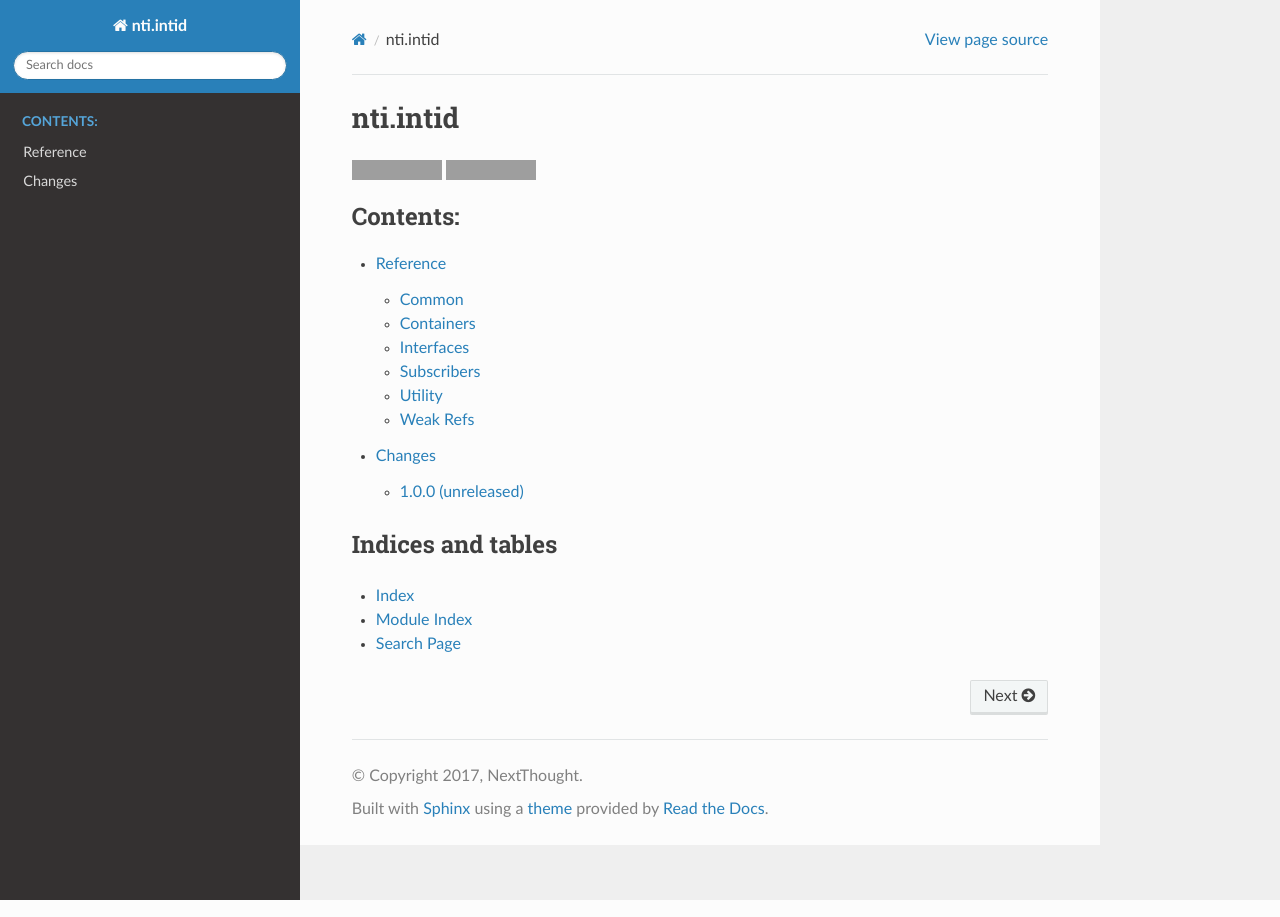
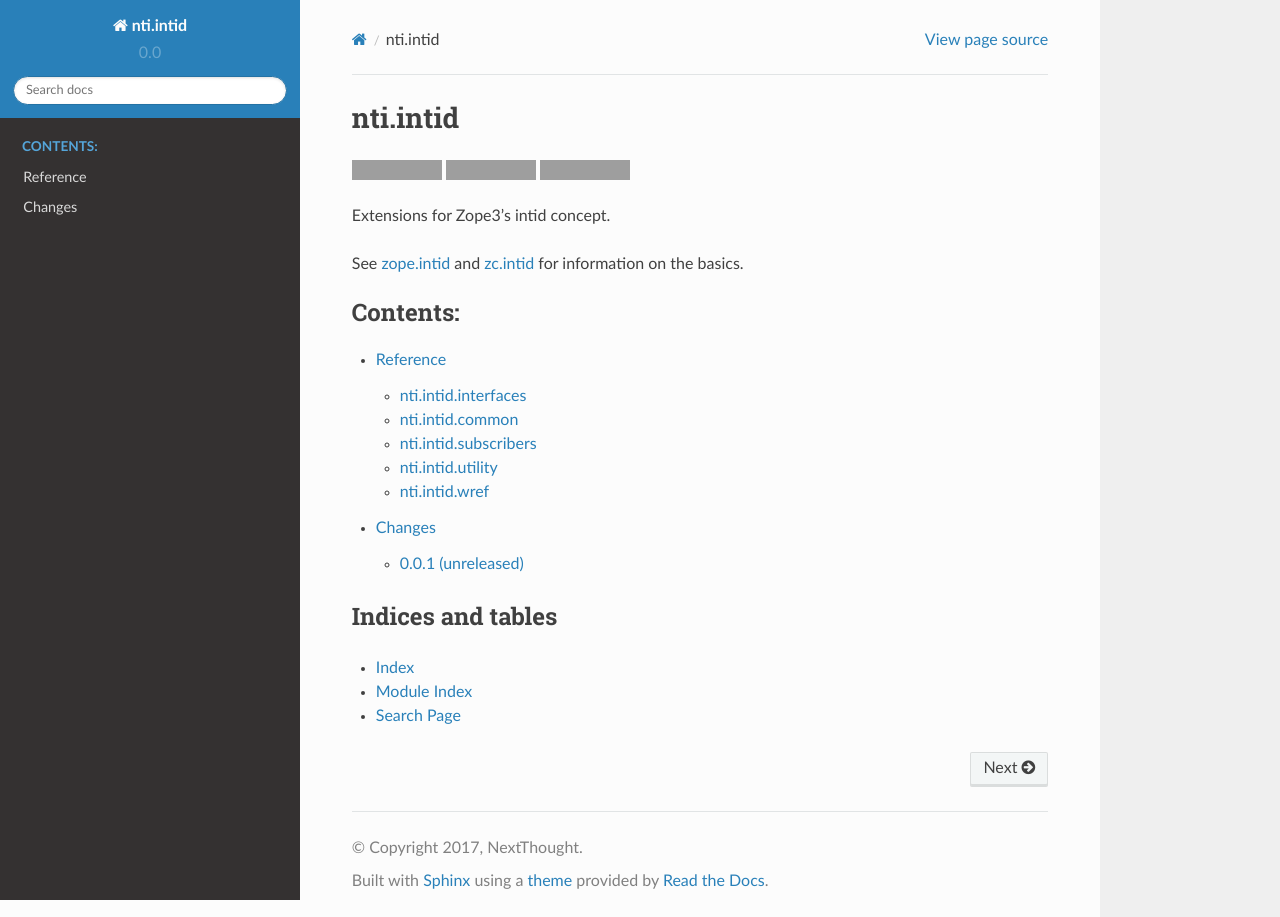
Before and after one commit to OpenNTI/nti.intid, a Sphinx documentation site: the page built from docs/index.rst, in a window 1280 px wide. Built offline with Sphinx 7.4.7 and the Read the Docs theme 2.0.0, drawn with Linux system fonts in a browser that asks for light colours; grey boxes are pictures that could not be loaded.

Commit message:
Update project skeleton.

```diff
--- a/CHANGES.rst
+++ b/CHANGES.rst
@@ -3,7 +3,7 @@
 =========
 
 
-1.0.0 (unreleased)
+0.0.1 (unreleased)
 ==================
 
-- Add support for Python 3.
+- First PyPI release.
--- a/README.rst
+++ b/README.rst
@@ -7,3 +7,12 @@
 
 .. image:: https://coveralls.io/repos/github/NextThought/nti.intid/badge.svg?branch=master
     :target: https://coveralls.io/github/NextThought/nti.intid?branch=master
+
+.. image:: https://readthedocs.org/projects/ntiintid/badge/?version=latest
+   :target: https://ntiintid.readthedocs.io/en/latest/?badge=latest
+   :alt: Documentation Status
+
+Extensions for Zope3's intid concept.
+
+See `zope.intid <https://pypi.org/project/zope.intid/>`_ and `zc.intid
+<https://pypi.org/project/zc.intid/>`_ for information on the basics.
--- a/docs/api.rst
+++ b/docs/api.rst
@@ -2,32 +2,28 @@
  Reference
 ===========
 
-Common
-======
+nti.intid.interfaces
+====================
+
+.. automodule:: nti.intid.interfaces
+
+
+nti.intid.common
+================
 
 .. automodule:: nti.intid.common
 
-Containers
-==========
-
-.. automodule:: nti.intid.containers
-
-Interfaces
-==========
-
-.. automodule:: nti.intid.interfaces
-
-Subscribers
-===========
+nti.intid.subscribers
+=====================
 
 .. automodule:: nti.intid.subscribers
 
-Utility
-=======
+nti.intid.utility
+=================
 
 .. automodule:: nti.intid.utility
 
-Weak Refs
-=========
+nti.intid.wref
+==============
 
 .. automodule:: nti.intid.wref
--- a/docs/conf.py
+++ b/docs/conf.py
@@ -30,14 +30,22 @@ rqmt = pkg_resources.require('nti.intid')[0]
 # If your documentation needs a minimal Sphinx version, state it here.
 #
 # needs_sphinx = '1.0'
+# 1.8 was the last version that runs on Python 2; 2.0+ requires Python 3.
+# `autodoc_default_options` was new in 1.8
+needs_sphinx = "1.8"
+
 
 # Add any Sphinx extension module names here, as strings. They can be
 # extensions coming with Sphinx (named 'sphinx.ext.*') or your custom
 # ones.
 extensions = [
     'sphinx.ext.autodoc',
+    'sphinx.ext.doctest',
+    'sphinx.ext.coverage',
     'sphinx.ext.intersphinx',
+    'sphinx.ext.extlinks',
     'sphinx.ext.viewcode',
+
     'repoze.sphinx.autointerface',
 ]
 
@@ -85,6 +93,8 @@ pygments_style = 'sphinx'
 # If true, `todo` and `todoList` produce output, else they produce nothing.
 todo_include_todos = False
 
+# The reST default role (used for this markup: `text`) to use for all documents.
+default_role = 'obj'
 
 # -- Options for HTML output ----------------------------------------------
 
@@ -176,6 +186,12 @@ extlinks = {
     'pr': ('https://github.com/NextThought/nti.intid/pull/%s',
            'pull request #')}
 
-autodoc_default_flags = ['members', 'show-inheritance']
+# Sphinx 1.8+ prefers this to `autodoc_default_flags`. It's documented that
+# either True or None mean the same thing as just setting the flag, but
+# only None works in 1.8 (True works in 2.0)
+autodoc_default_options = {
+    'members': None,
+    'show-inheritance': None,
+}
+autodoc_member_order = 'groupwise'
 autoclass_content = 'both'
-autodoc_member_order = 'bysource'
--- a/version.txt
+++ /dev/null
@@ -1 +0,0 @@
-1.0.0.dev0
```
Also changed, not shown: nose2.cfg (deleted, +0 -20 lines), setup.py (+9 -5 lines), .travis.yml, 4 other files.
